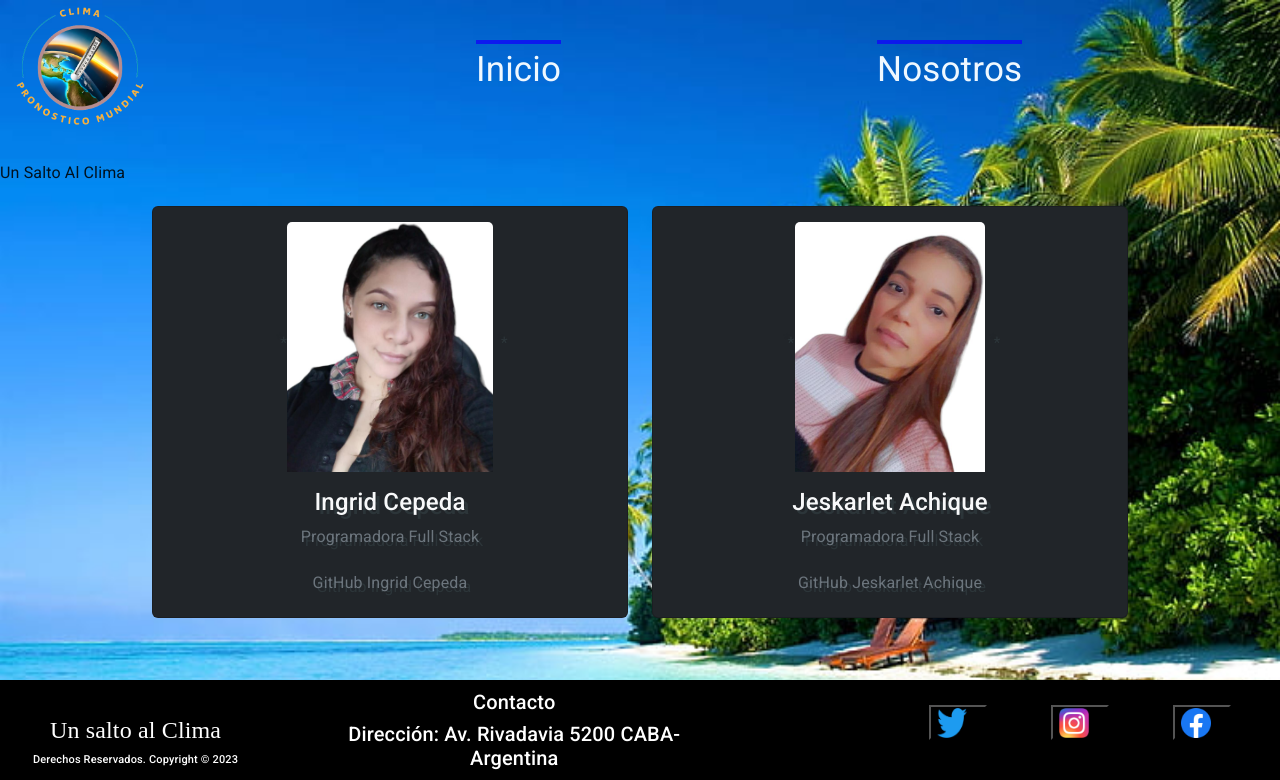
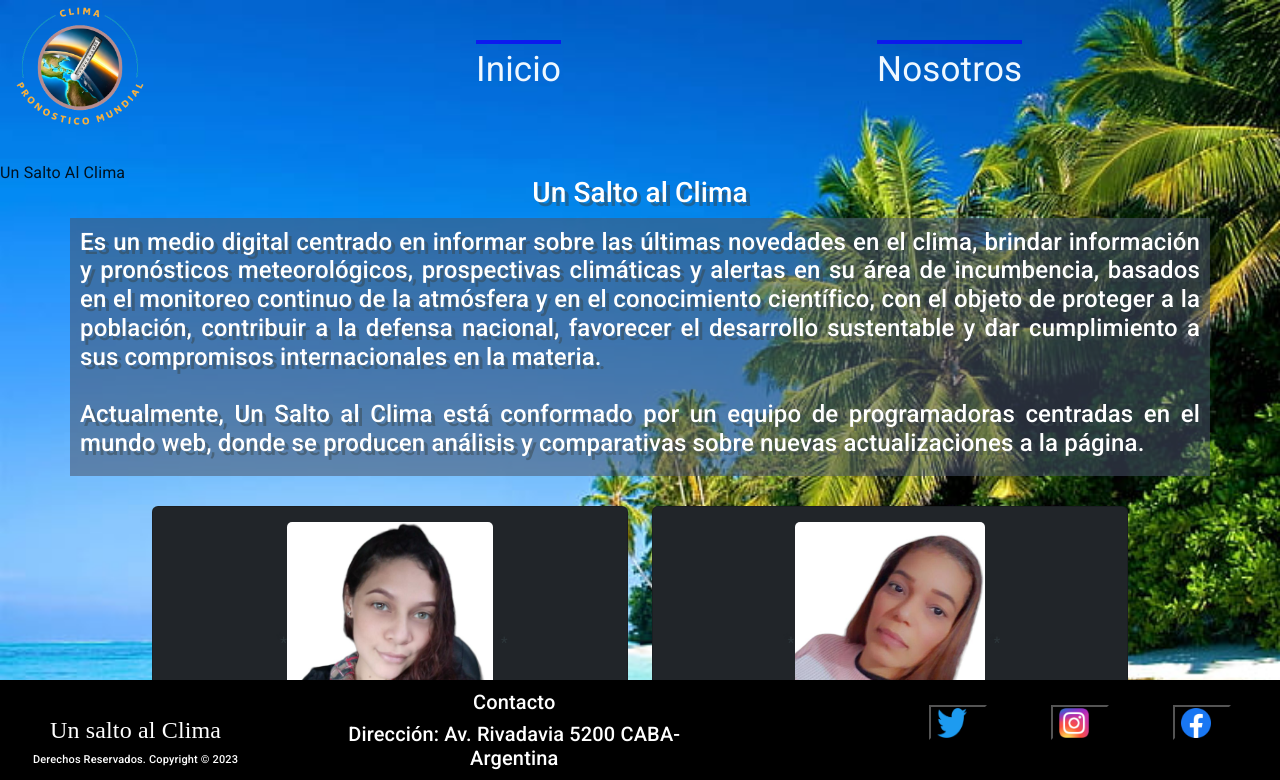
Before and after one commit to Nellyta82/ProyectoDelClima-, a React (Vite) app: page /nosotros in a window 1280 px wide. Shown: the top 780 px of the page. Built offline with nearby package versions, Linux system fonts and the light colour scheme; no server answers.

Commit message:
quienes somos

```diff
--- a/src/App.css
+++ b/src/App.css
@@ -116,6 +116,19 @@ section {
   width: 300px;
 
 }
+.div-centralizada {
+  display: flex;
+  justify-content: center;
+  align-items: center;
+  text-align: justify;
+}
+.div-justificada {
+  display: flex;
+  text-align:justify;
+  background-color: rgba(73, 83, 105, 0.541);
+  color: white;
+  padding: 10px;
+}
 
 
 /* Css página ppal */
--- a/src/components/Nosotros.jsx
+++ b/src/components/Nosotros.jsx
@@ -69,6 +69,13 @@ const Nosotros = () => {
   return (
     <div className="container d-flex justify-content-center align-items-center h-100">
       <div className="row">
+        <div class="div-centralizada" > <h3>Un Salto al Clima</h3> </div>
+        <div class= "div-justificada"> <h4>Es un medio digital centrado en informar sobre las últimas novedades en el clima, brindar información y pronósticos meteorológicos,
+        prospectivas climáticas y alertas en su área de incumbencia, basados en el monitoreo continuo de la atmósfera y en el conocimiento científico, con el objeto de proteger a la población,
+        contribuir a la defensa nacional, favorecer el desarrollo sustentable y dar cumplimiento a sus compromisos internacionales en la materia.
+        <br /> <br />
+        Actualmente, Un Salto al Clima está conformado por un equipo de programadoras
+         centradas en el mundo web, donde se producen análisis y comparativas sobre nuevas actualizaciones a la página.</h4></div>
         {Cardsdata.map(({ title, image, url, id }) => (
           <div className="col-md-4" key={id}>
             <Tarjeta imageSource={image} title={title} url={url} />
```
Also changed, not shown: src/components/Tarjeta.css (added).
